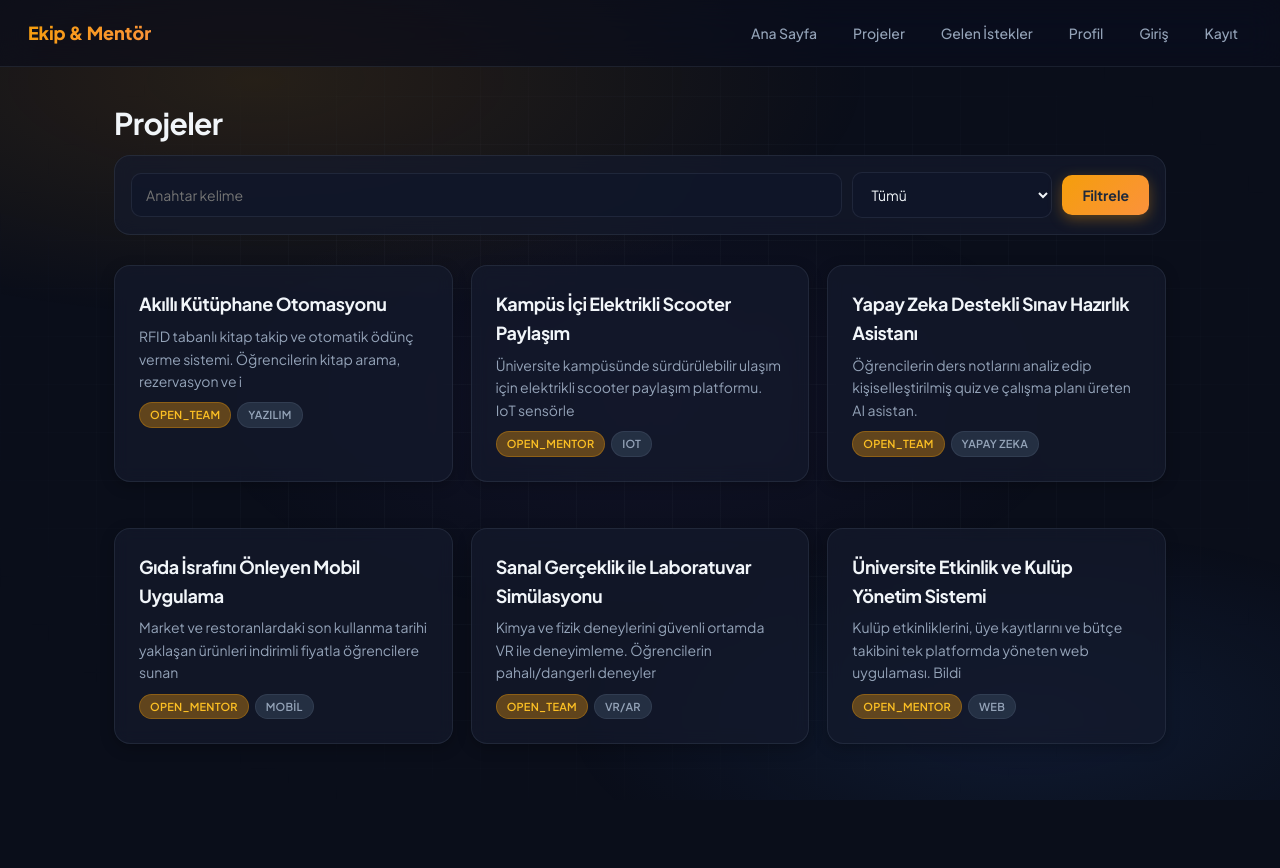
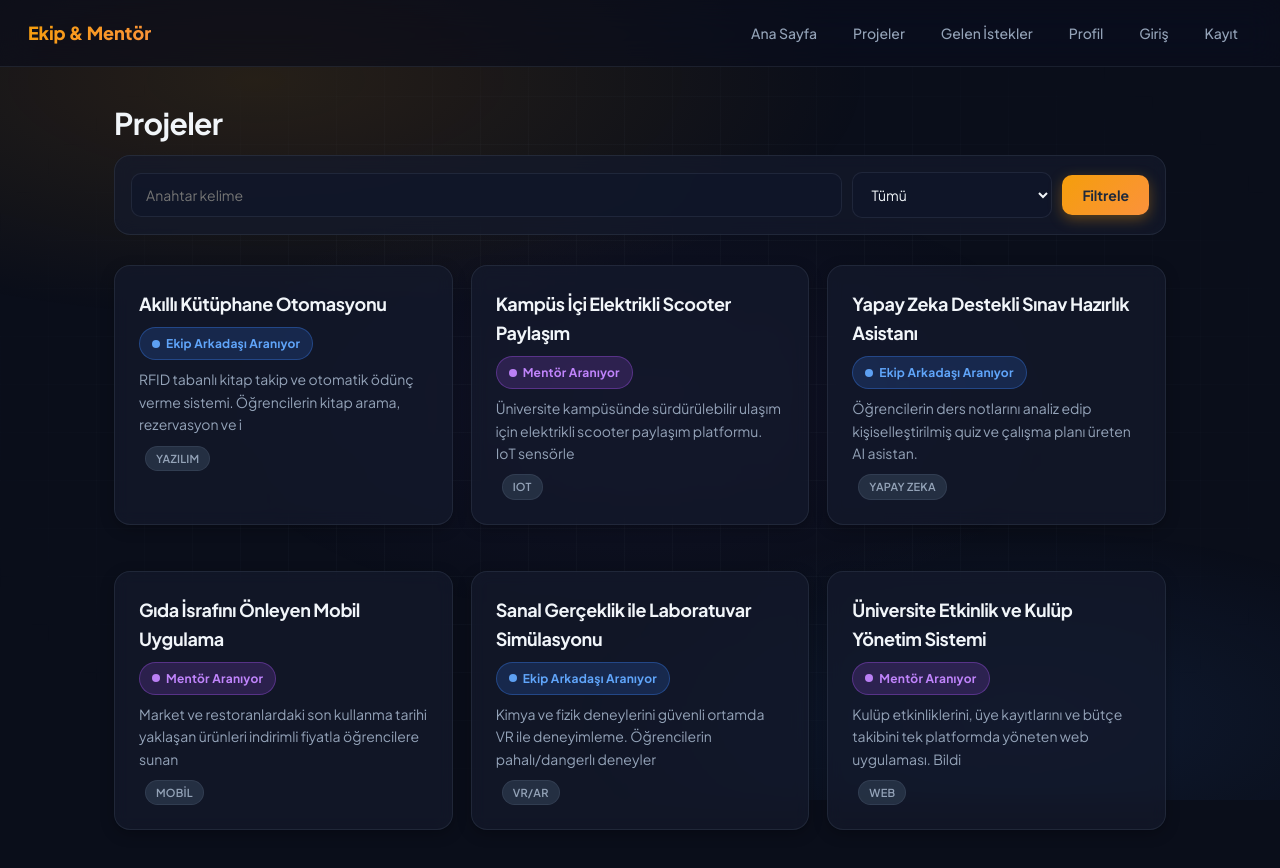
Before and after one commit to Docmaster64/Ekip-Mentor-Eslestirme-Platformu, a React (Vite) app in the folder frontend/: page /projects in a window 1280 px wide. Shown: the top 868 px of the page. Before the commit the page ends 800 px from the top, so only its background shows below. Built offline with nearby package versions, Linux system fonts and the light colour scheme; no server answers.

Commit message:
feat: proje durumu (ekip/mentor) daha belirgin gösterilsin

```diff
--- a/frontend/src/pages/ProjectDetail.tsx
+++ b/frontend/src/pages/ProjectDetail.tsx
@@ -21,8 +21,14 @@ export default function ProjectDetail() {
   return (
     <div className="card">
       <h2>{project.title}</h2>
+      <div style={{ margin: "8px 0 12px" }}>
+        <span className={`status-pill ${project.status === "OPEN_TEAM" ? "team" : "mentor"}`}>
+          <span className="dot" />
+          {project.status === "OPEN_TEAM" ? "Ekip Arkadaşı Aranıyor" : "Mentör Aranıyor"}
+        </span>
+      </div>
       <p>{project.description}</p>
-      <p className="muted">Durum: <span className="badge accent">{project.status}</span> · Kategori: {project.category}</p>
+      <p className="muted">Kategori: {project.category}</p>
       <p className="muted">Sahip: {project.owner?.name}</p>
       <textarea placeholder="Mesaj (opsiyonel)" value={msg} onChange={(e) => setMsg(e.target.value)} />
       <div style={{ marginTop: 8, display: "flex", gap: 8, flexWrap: "wrap" }}>
--- a/frontend/src/pages/Projects.tsx
+++ b/frontend/src/pages/Projects.tsx
@@ -37,9 +37,14 @@ export default function Projects() {
       <div className="grid" style={{ marginTop: 16 }}>
         {projects.map((p) => (
           <div className="card project-card" key={p.id}>
-            <h3><Link to={`/projects/${p.id}`}>{p.title}</Link></h3>
+            <div style={{ display: "flex", justifyContent: "space-between", alignItems: "center", marginBottom: 8, flexWrap: "wrap", gap: 8 }}>
+              <h3 style={{ margin: 0 }}><Link to={`/projects/${p.id}`}>{p.title}</Link></h3>
+              <span className={`status-pill ${p.status === "OPEN_TEAM" ? "team" : "mentor"}`}>
+                <span className="dot" />
+                {p.status === "OPEN_TEAM" ? "Ekip Arkadaşı Aranıyor" : "Mentör Aranıyor"}
+              </span>
+            </div>
             <p className="muted" style={{ margin: "0 0 8px" }}>{p.description?.slice(0, 100)}</p>
-            <span className="badge accent">{p.status}</span>
             <span className="badge" style={{ marginLeft: 6 }}>{p.category}</span>
           </div>
         ))}
--- a/frontend/src/styles.css
+++ b/frontend/src/styles.css
@@ -337,3 +337,20 @@ ul, ol { list-style: none; padding: 0; }
 li { padding: 8px 0; }
 
 code { font-family: "JetBrains Mono", "Fira Code", monospace; font-size: 13px; background: rgba(255,255,255,0.06); padding: 2px 6px; border-radius: 4px; }
+
+/* Status-specific badges */
+.badge.team { background: rgba(59, 130, 246, 0.18); color: #60a5fa; border-color: rgba(59,130,246,0.35); }
+.badge.mentor { background: rgba(168, 85, 247, 0.18); color: #c084fc; border-color: rgba(168,85,247,0.35); }
+.status-pill {
+  display: inline-flex;
+  align-items: center;
+  gap: 6px;
+  padding: 6px 12px;
+  border-radius: 999px;
+  font-size: 12px;
+  font-weight: 700;
+  letter-spacing: 0.02em;
+}
+.status-pill.team { background: rgba(59,130,246,0.18); color: #60a5fa; border: 1px solid rgba(59,130,246,0.35); }
+.status-pill.mentor { background: rgba(168,85,247,0.18); color: #c084fc; border: 1px solid rgba(168,85,247,0.35); }
+.status-pill .dot { width: 8px; height: 8px; border-radius: 50%; background: currentColor; animation: pulse 1.8s infinite; }
```
